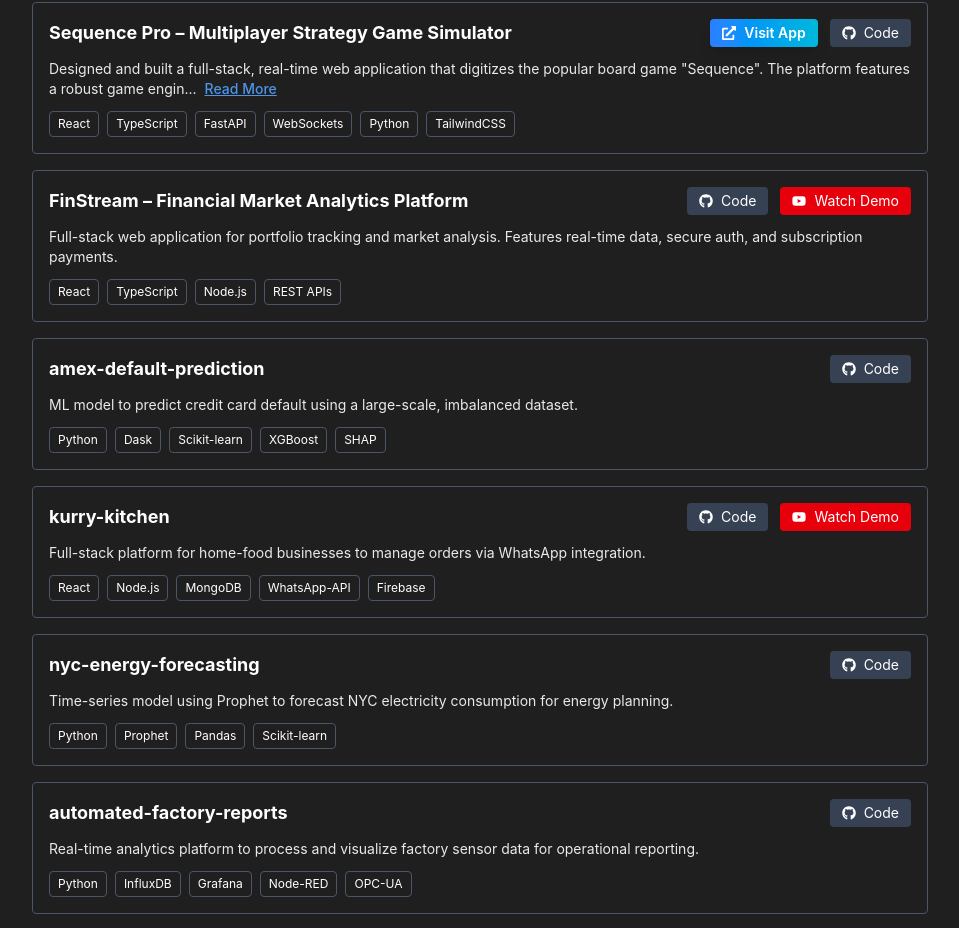
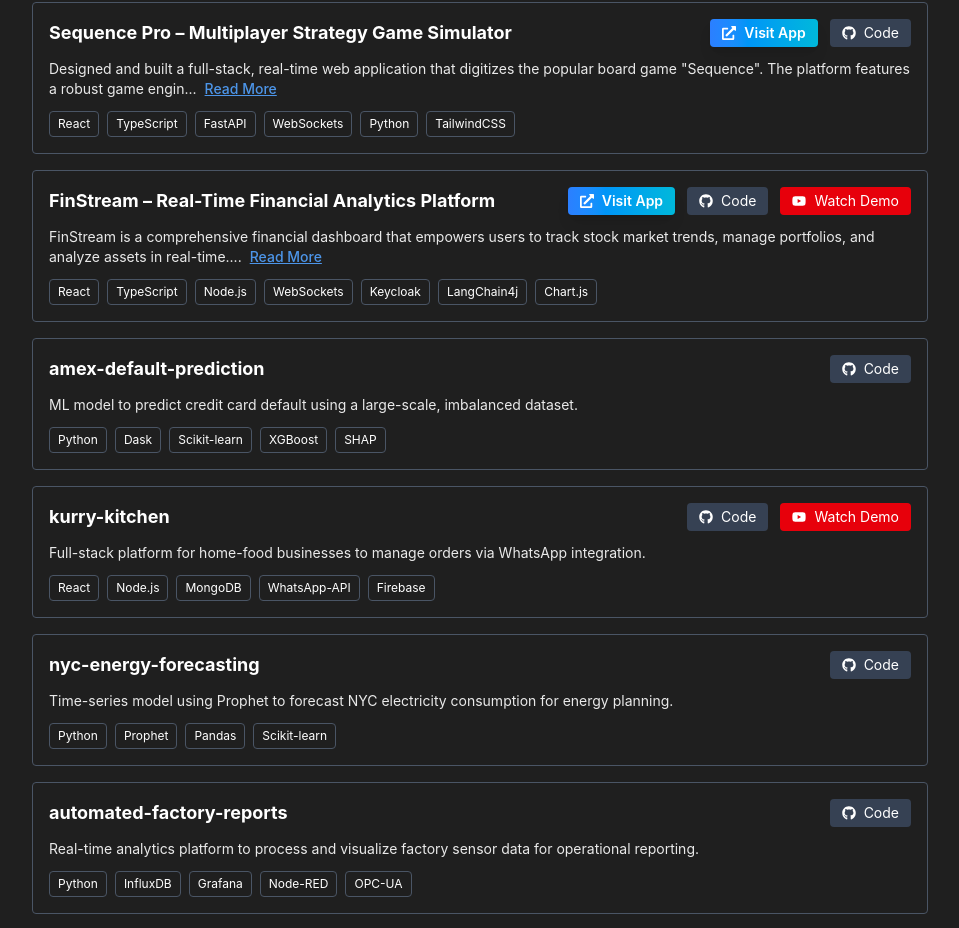
Before and after one commit to akashrane/portfolio, a Next.js app: page / in a window 1280 px wide. Shown: the part 1080-2008 px from the top of the page, without its empty margins (160-1119 px from the left). Built offline with nearby package versions, Linux system fonts and the light colour scheme.

Commit message:
update FinStream project description and features

```diff
--- a/components/Projects.tsx
+++ b/components/Projects.tsx
@@ -35,11 +35,27 @@ Architecture: Client-Server model with REST APIs for game management and WebSock
   },
   {
     id: 101, // Giving it a high ID or 0 to be top
-    name: "FinStream – Financial Market Analytics Platform",
-    description:
-      "Full-stack web application for portfolio tracking and market analysis. Features real-time data, secure auth, and subscription payments.",
-    tech: ["React", "TypeScript", "Node.js", "REST APIs"],
+    name: "FinStream – Real-Time Financial Analytics Platform",
+    description: `FinStream is a comprehensive financial dashboard that empowers users to track stock market trends, manage portfolios, and analyze assets in real-time. The application utilizes a scalable microservices architecture to handle high-frequency data updates and complex analytical tasks. Key features include a customizable watchlist with interactive candlestick charts, automated email alerts for price movements, and a premium subscription model with PDF invoice generation.
+
+Key Features:
+• Live Market Dashboard: Real-time streaming of stock prices, indices, and top gainers/losers using WebSockets.
+• Interactive Charting: Advanced technical analysis tools with TradingView Lightweight Charts and Chart.js.
+• AI-Powered Insights: Integrated LangChain4j services for intelligent data processing and market analysis.
+• Portfolio Management: Tools for tracking holdings, calculating performance metrics, and visualizing asset allocation.
+• Secure Authentication: Enterprise-grade security using Keycloak (OIDC) for user identity management.
+• Automated Alerts: Node.js-based notification service for sending timely email alerts via SMTP.`,
+    tech: [
+      "React",
+      "TypeScript",
+      "Node.js",
+      "WebSockets",
+      "Keycloak",
+      "LangChain4j",
+      "Chart.js",
+    ],
     githubUrl: "https://github.com/akashrane/FinStream",
+    visitUrl: "https://fin-stream-nu.vercel.app/",
     videoUrl:
       "https://drive.google.com/file/d/1TQyOq37F1EtofhfGkHPbR9Tbuk7wj1A8/view?usp=drive_link",
   },
```
